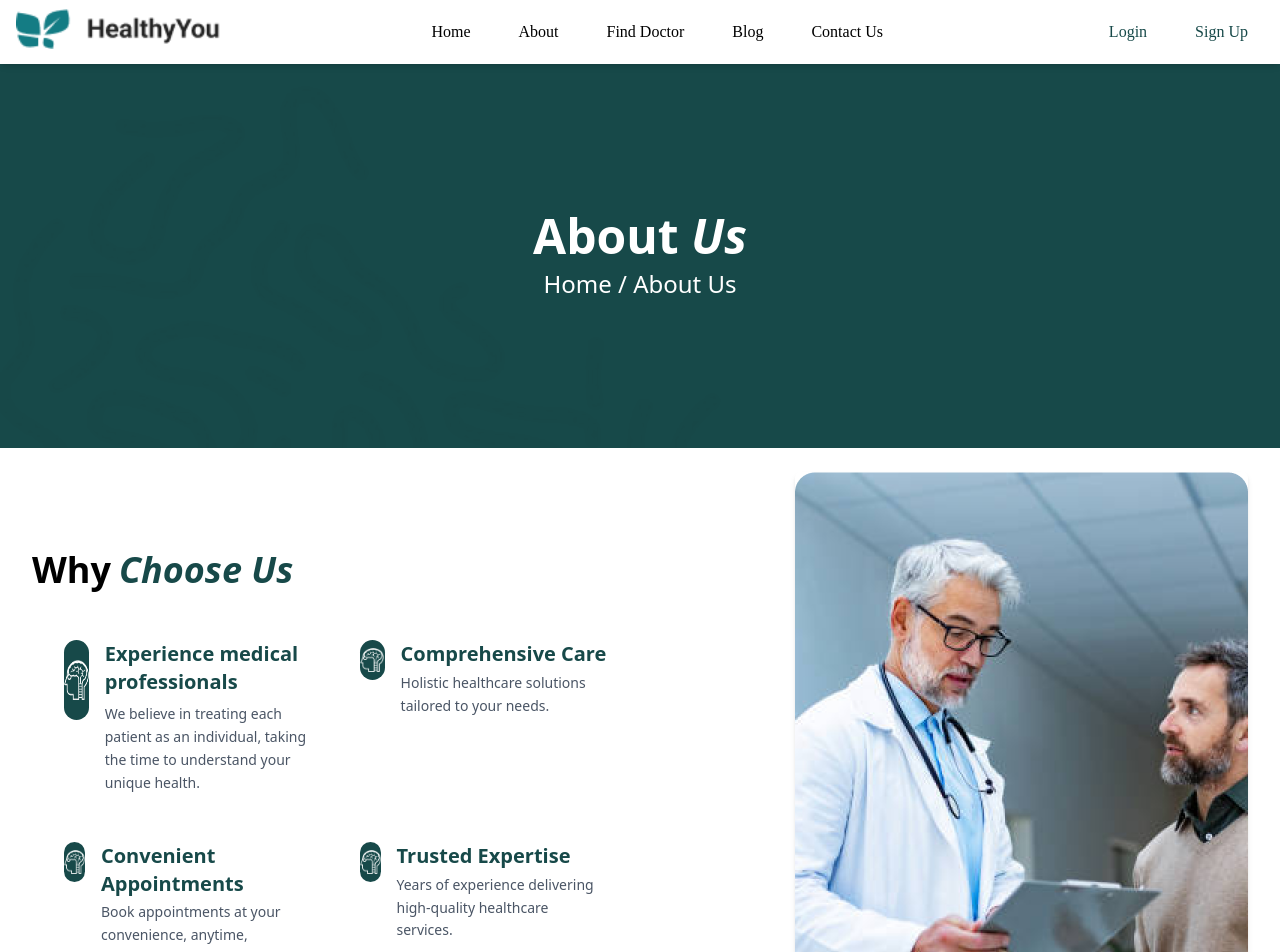
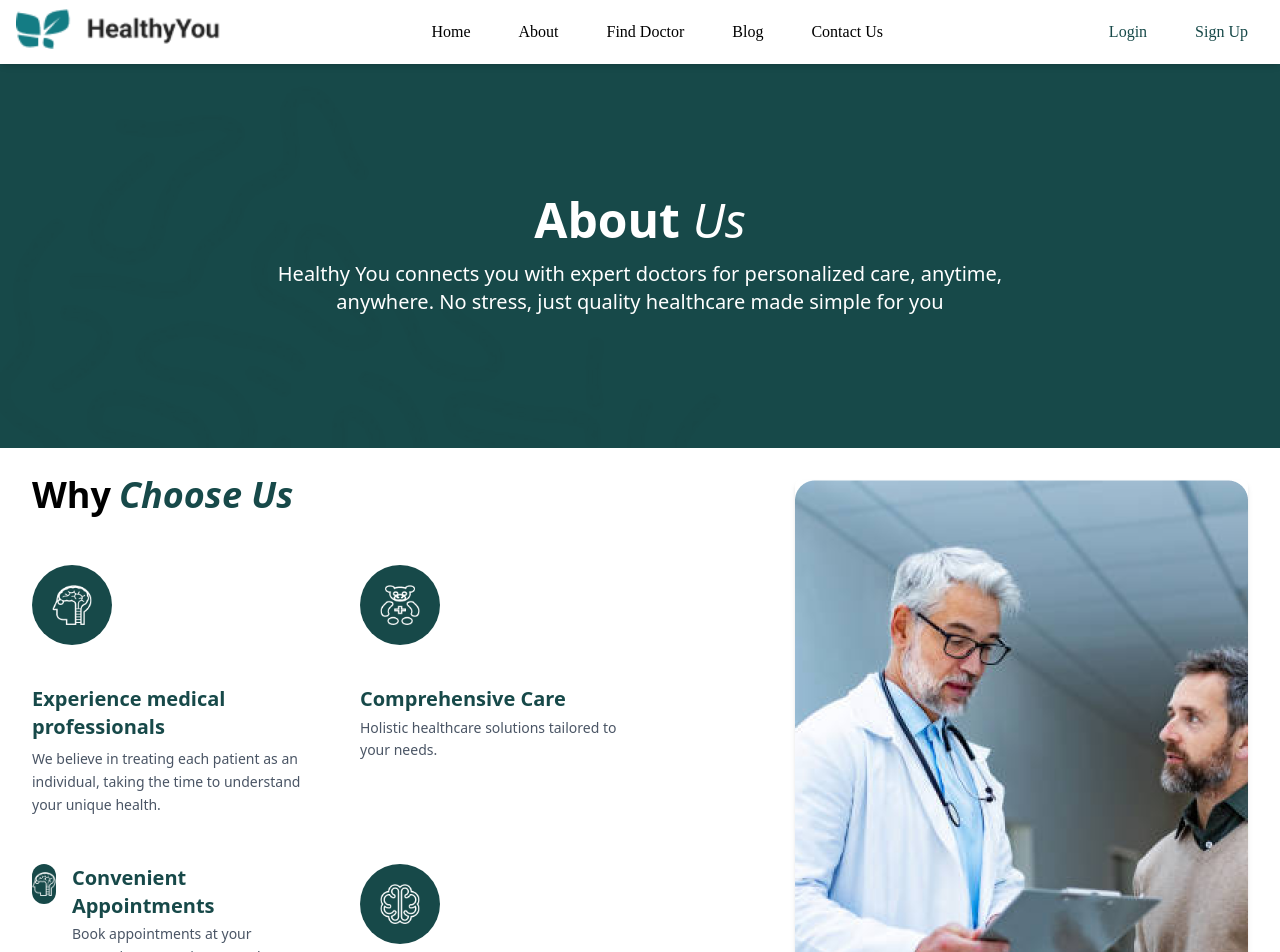
Before and after one commit to medacoal/Healthy-you, a React (Vite) app: page /about in a window 1280 px wide. Shown: the top 952 px of the page. Built offline with nearby package versions, Linux system fonts and the light colour scheme.

Commit message:
adjusting styles

```diff
--- a/src/components/AboutComponents/HeroAbout.jsx
+++ b/src/components/AboutComponents/HeroAbout.jsx
@@ -8,12 +8,12 @@ const HeroAbout = () => {
       style={{ backgroundImage: `url(${backgroundImage})`, backgroundSize: 'cover', backgroundBlendMode: 'multiply' }}
     >
       <div className="absolute inset-0 flex flex-col items-center justify-center">
-        <div className="flex items-center text-white mb-2">
+        <div className="flex items-center text-white mb-4">
           <h1 className="text-5xl font-bold">
-            About <span className="italic font-[600]">Us</span>
+            About <span className="italic font-medium">Us</span>
           </h1>
         </div>
-        <p className="text-2xl font-extralight text-white">Home / About Us</p>
+        <p className="text-xl font-extralight text-white text-center w-7/12">Healthy You connects you with expert doctors for personalized care, anytime, anywhere. No stress, just quality healthcare made simple for you</p>
       </div>
     </div>
   );
--- a/src/components/AboutComponents/WhyChoose.jsx
+++ b/src/components/AboutComponents/WhyChoose.jsx
@@ -1,6 +1,9 @@
 import React from 'react'
 // import { FaHeartbeat } from 'react-icons/fa';
 import sampleImage from '../../assets/image.png';
+import Icon1 from '../../assets/vector5.png'
+import Icon2 from '../../assets/vector2.png';
+import Icon4 from '../../assets/vector6.png';
 
 const WhyChoose = () => {
   return (
@@ -14,19 +17,19 @@ const WhyChoose = () => {
         Why
         <span className="italic font-[600] text-[#174949] ml-2">Choose Us</span>
       </h1>
-      <section className="max-w-7xl mx-auto px-4 sm:px-6 lg:px-8 py-10">
+      <section className="max-w-7xl mx-auto  py-10">
   <div className="grid grid-cols-1 md:grid-cols-2 gap-12">
 
 
     {/* First Block */}
 
     {/* First Block */}
-    <div className="flex items-start space-x-4">
-    <div className="w-20 h-20 bg-[#174949] rounded-full flex items-center justify-center overflow-hidden">
+    <div className="flex flex-col gap-10 items-start space-x-4">
+    <div className="w-20 h-20 bg-[#174949] flex items-center justify-center rounded-full  p-2.5">
   <img
-    src="/src/assets/vector5.png"
+    src={Icon1}
     alt="Icon"
-    className="w-10 h-10 filter brightness-0 invert"
+    className="w-10 h-10 brightness-0 invert"
   />
 </div>
 
@@ -42,12 +45,12 @@ const WhyChoose = () => {
 
 
     {/* Second Block */}
-    <div className="flex items-start space-x-4">
-      <div className="w-10 h-10 bg-[#174949] rounded-full flex items-center justify-center">
+    <div className="flex  flex-col gap-10 items-start space-x-4">
+    <div className="w-20 h-20 bg-[#174949] flex items-center justify-center rounded-full  p-2.5">
   <img
-          src="/src/assets/vector5.png"
+    src={Icon2}
     alt="Icon"
-          className="w-6 h-6 filter brightness-0 invert"
+    className="w-10 h-10 brightness-0 invert"
   />
 </div>
       <div>
@@ -80,12 +83,12 @@ const WhyChoose = () => {
     </div>
 
     {/* Fourth Block */}
-    <div className="flex items-start space-x-4">
-      <div className="w-10 h-10 bg-[#174949] rounded-full flex items-center justify-center">
+    <div className="flex flex-col gap-10 items-start space-x-4">
+    <div className="w-20 h-20 bg-[#174949] flex items-center justify-center rounded-full  p-2.5">
   <img
-          src="/src/assets/vector5.png"
+    src={Icon4}
     alt="Icon"
-          className="w-6 h-6 filter brightness-0 invert"
+    className="w-10 h-10 brightness-0 invert"
   />
 </div>
       <div>
```
Lines whose indentation alone changed are shown as unchanged.
